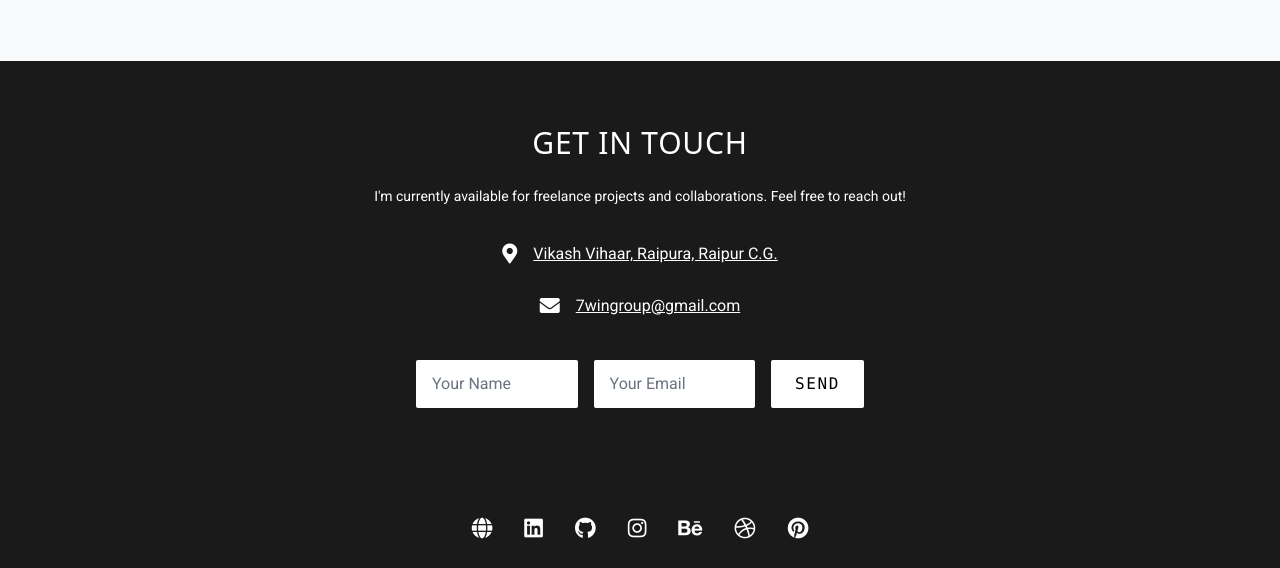
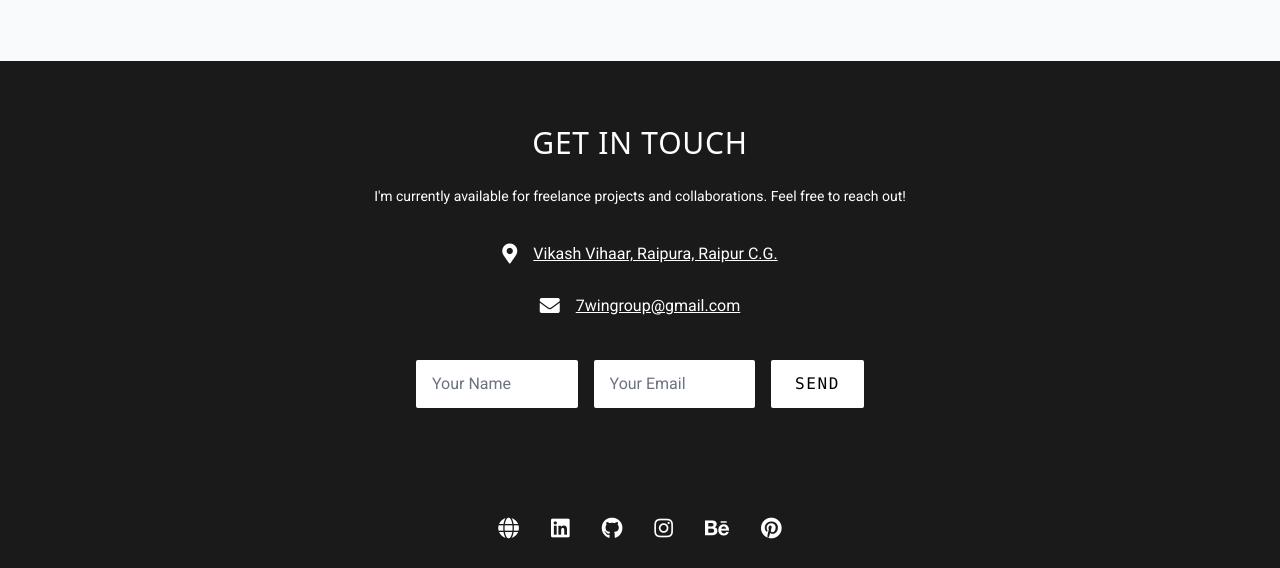
Before and after one commit to Indar321/indar321.github.io, a plain HTML site: page index.html in a window 1280 px wide. Shown: the part 2675-3243 px from the top of the page. Drawn offline with nearby package versions, Linux system fonts and the light colour scheme.

Commit message:
Update index.html

```diff
--- a/index.html
+++ b/index.html
@@ -508,7 +508,7 @@
     <a
       aria-label="Website"
       class="hover:text-gray-400 transition"
-      href="https://yourwebsite.com"
+      href="https://nirvaan.store"
       rel="noopener noreferrer"
       target="_blank"
       ><i class="fas fa-globe fa-lg"></i
@@ -546,17 +546,9 @@
       ><i class="fab fa-behance fa-lg"></i
     ></a>
     <a
-      aria-label="Dribbble"
-      class="hover:text-gray-400 transition"
-      href="https://dribbble.com/IndrajeetPisda"
-      rel="noopener noreferrer"
-      target="_blank"
-      ><i class="fab fa-dribbble fa-lg"></i
-    ></a>
-    <a
       aria-label="Pinterest"
       class="hover:text-gray-400 transition"
-      href="https://www.pinterest.com/Nirvaan"
+      href="https://www.pinterest.com/nirvaan_01"
       rel="noopener noreferrer"
       target="_blank"
       ><i class="fab fa-pinterest fa-lg"></i
```
